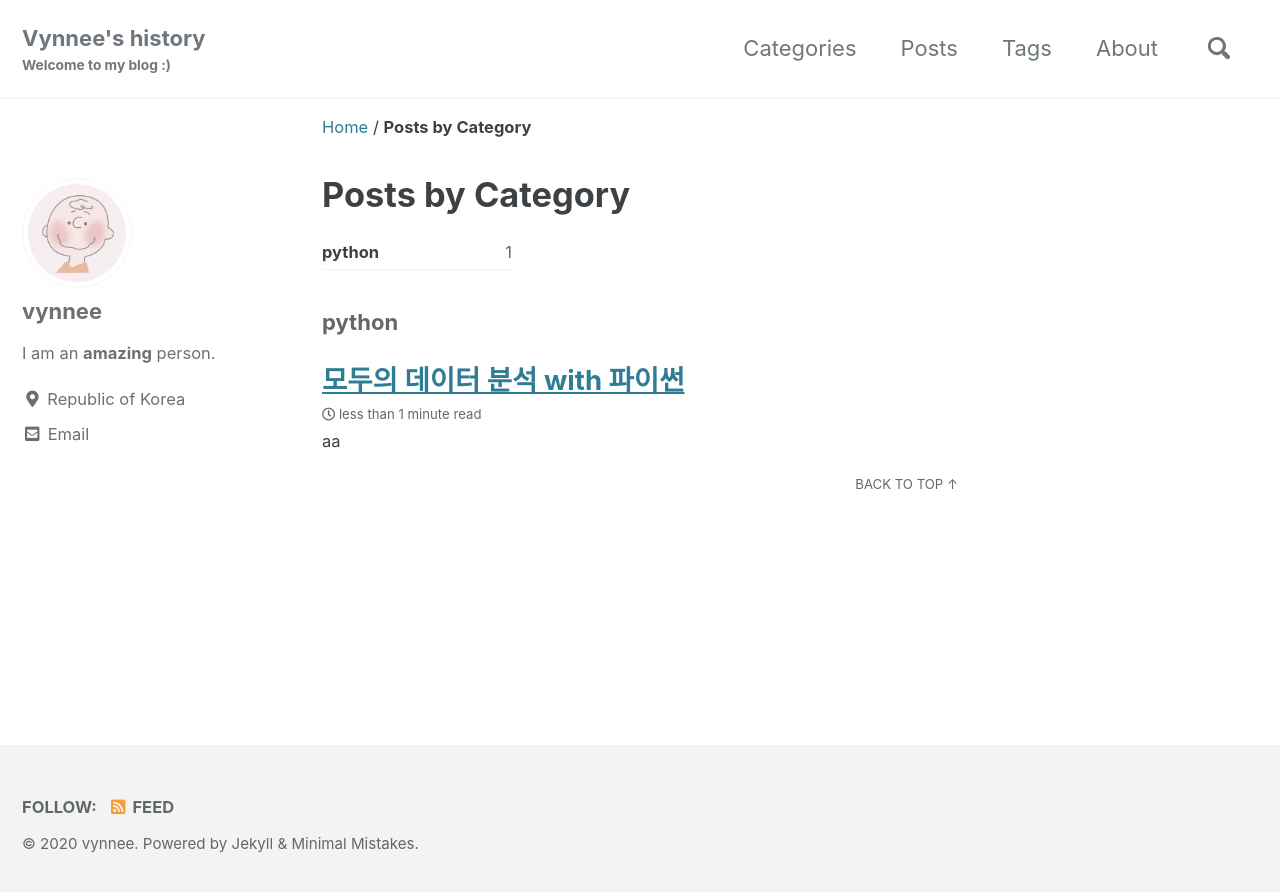
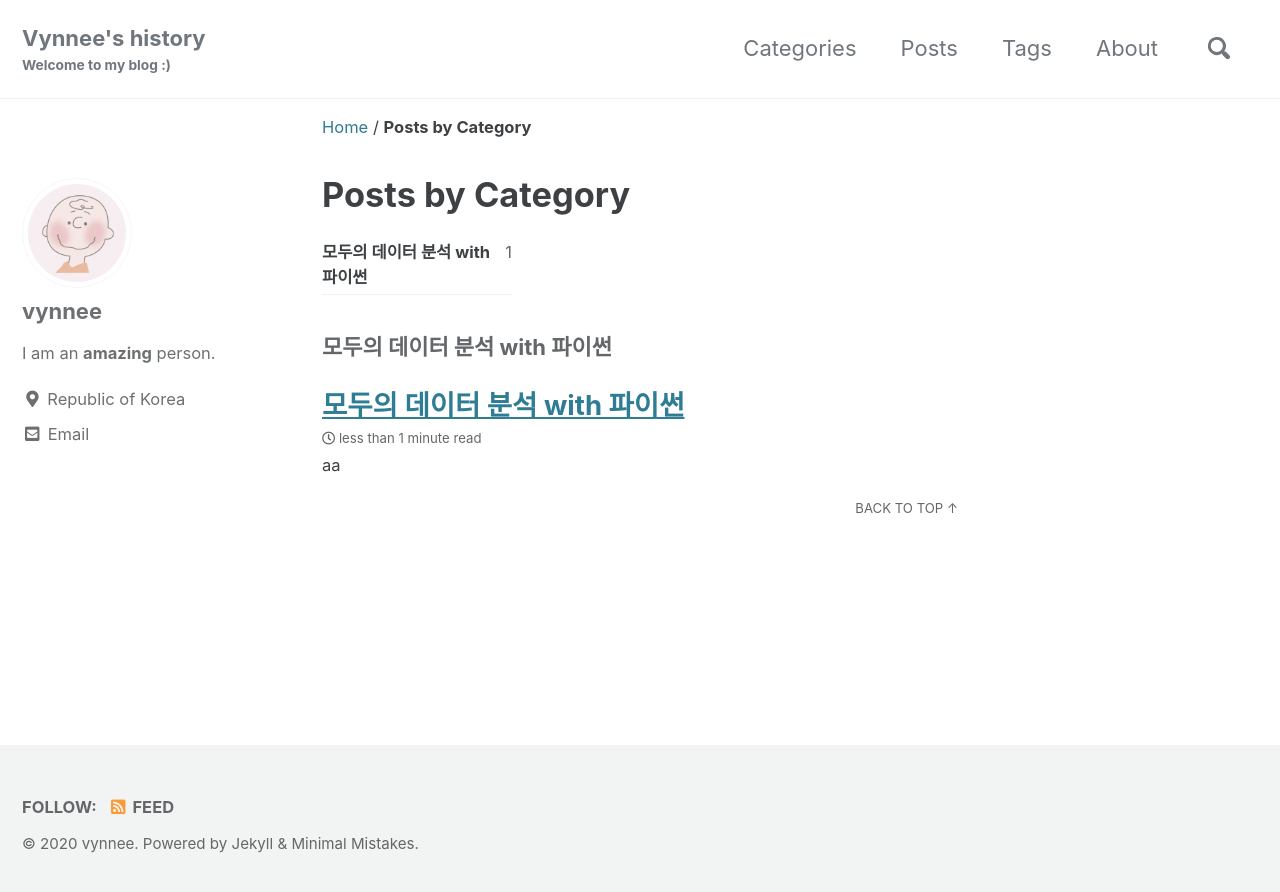
Before and after one commit to vynnee/vynnee.github.io, a Jekyll site: the page built from _pages/category-archive.md, in a window 1280 px wide. Shown: the top 892 px of the page. Built offline with Jekyll 4.4.1, drawn with Linux system fonts in a browser that asks for light colours; cached includes are drawn as plain includes.

Commit message:
[2020-12-27] post modify

```diff
--- a/_posts/2020-12/python/2020-12-24-num1.md
+++ b/_posts/2020-12/python/2020-12-24-num1.md
@@ -7,7 +7,7 @@ comments: true
 related: true
 popular: true
 categories:
-- python
+- 모두의 데이터 분석 with 파이썬
 toc: true
 toc_sticky: true
 toc_label: 목차
```
